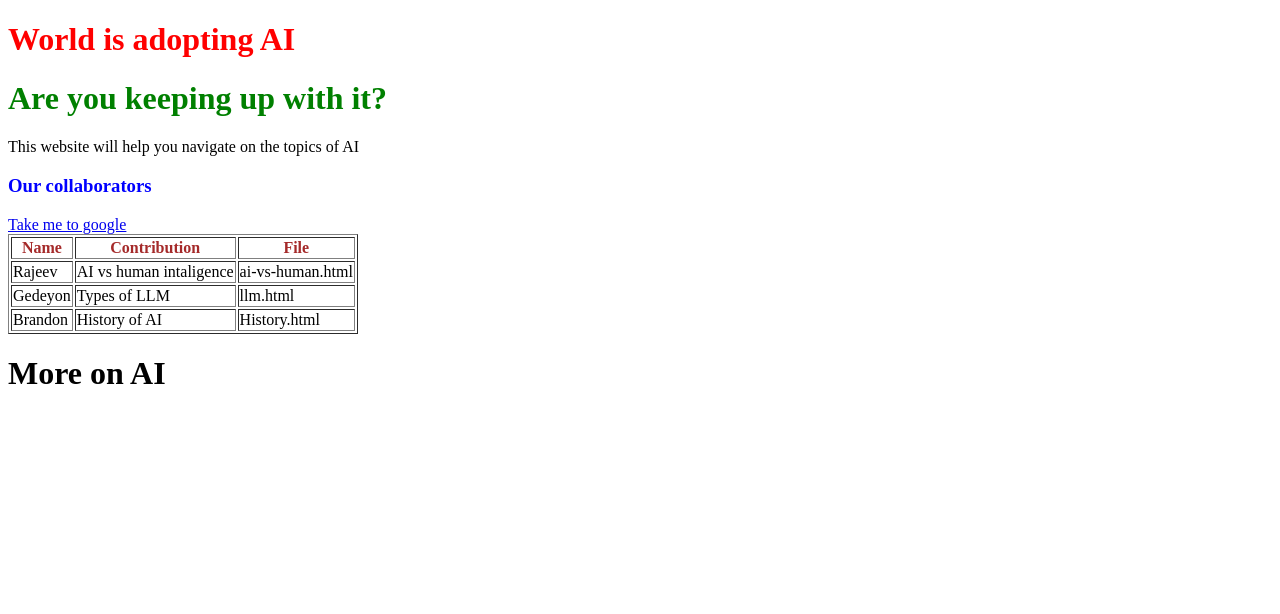
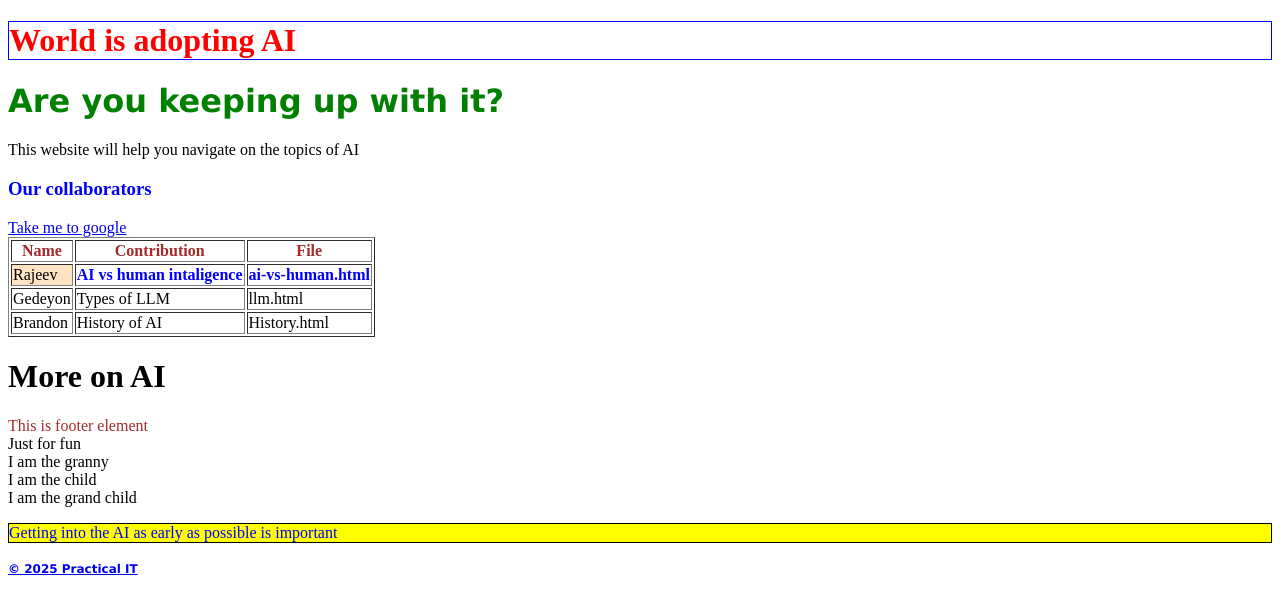
Before and after one commit to practicalit/practical-ai, a plain HTML site: page index.html in a window 1280 px wide. Drawn offline with Linux system fonts and the light colour scheme.

Commit message:
Adding external CSS to the index.html

```diff
--- a/index.html
+++ b/index.html
@@ -4,29 +4,7 @@
     <meta charset="UTF-8">
     <meta name="viewport" content="width=device-width, initial-scale=1.0">
     <title>One stop for your AI needs</title>
-    <style>
-        #header1 {
-            color: red;
-        }
-        #header2 {
-            color: green;
-        }
-        #collaborators {
-            color: blue;
-        }
-        /* #file {
-            color: brown;
-        }
-        #name {
-            color: brown;
-        }
-        #contribute {
-            color: brown;
-        } */
-        .color-brown {
-            color: brown
-        }
-    </style>
+    <link href="style.css" rel="stylesheet"/>
 </head>
 <body>
     <!-- this is the comment -->
@@ -46,9 +24,9 @@
         <tbody>
             <!-- add your name and Contribution using <tr> tag and <td>-->
                 <tr>
-                    <td>Rajeev</td>
-                    <td>AI vs human intaligence</td>
-                    <td>ai-vs-human.html</td>
+                    <td class="backgroundColor">Rajeev</td>
+                    <td style="color:blue; font-weight: bold;">AI vs human intaligence</td>
+                    <td style="color:blue; font-weight: bold;">ai-vs-human.html</td>
                 </tr>
                 <tr>
                     <td>Gedeyon</td>
@@ -64,5 +42,19 @@
         <a href="https://google.com">Take me to google</a>
     </table>
     <h1 id="header3">More on AI</h1>
+    <div class="color-brown">This is footer element</div>
+    <div id="last_div">Just for fun</div>
+
+    <div id="parent">
+        I am the granny
+        <div id="child">
+            I am the child
+            <div id="grand_child">
+                I am the grand child
+            </div>
+        </div>
+    </div>
+    <p class="getting-ai">Getting into the AI as early as possible is important</p>
+    <a class="footer" href="https://thepracticalit.com"> &copy; 2025 Practical IT</a>
 </body>
 </html>
--- /dev/null
+++ b/style.css
@@ -0,0 +1,59 @@
+#header1 {
+    color: red;
+    border: solid 1px blue;
+    /* font-size, font-weight font-family*/
+}
+
+#header2 {
+    color: green;
+    font-family: Verdana, Geneva, Tahoma, sans-serif;
+}
+
+#collaborators {
+    color: blue;
+}
+
+/* #file {
+            color: brown;
+        }
+        #name {
+            color: brown;
+        }
+        #contribute {
+            color: brown;
+        } */
+.color-brown {
+    color: brown
+}
+
+/* div {
+            color: orange;
+        } */
+/* #last_div {
+            color: black;
+        }
+        #parent {
+            color:blueviolet;
+        }
+        #child {
+            color:aqua;
+        } */
+.backgroundColor {
+    background-color: bisque;
+}
+
+#gedeyon {
+    background-color: aquamarine;
+}
+
+.getting-ai {
+    color: blue;
+    background-color: yellow;
+    border: 1px solid black;
+}
+
+.footer {
+    font-size: 12px;
+    font-weight: bold;
+    font-family: Verdana, Geneva, Tahoma, sans-serif;
+}
```
